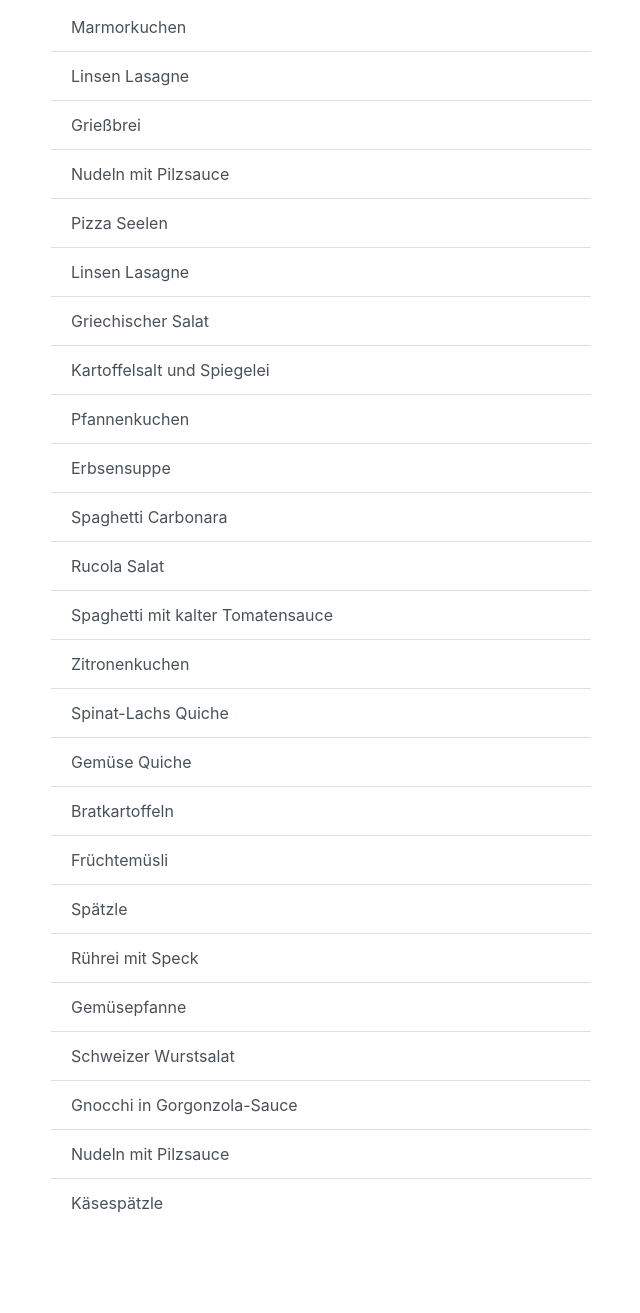
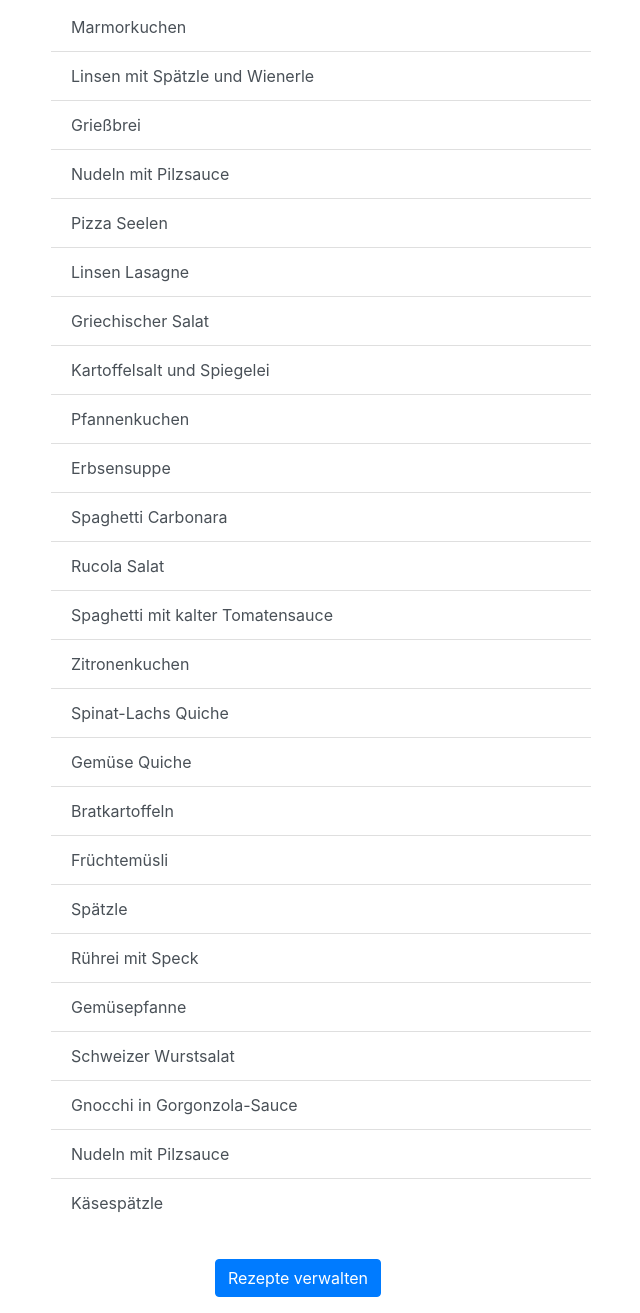
Before and after one commit to crelder/recipe-shoppinglist-generator, a plain HTML site: page index.html in a window 1280 px wide. Shown: the part 13-1326 px from the top of the page, without its empty margins (319-959 px from the left). Before the commit the page ends 1256 px from the top, so only its background shows below. Drawn offline with nearby package versions, Linux system fonts and the light colour scheme; some packages are replaced by stand-ins of ours; a script that the page names is missing.

Commit message:
Nachbesserung Rezepte

```diff
--- a/index.html
+++ b/index.html
@@ -21,7 +21,7 @@
                   </ul>
                </div>
             </div>
-            <div class="row containter justify-content-center" v-if="shoppingList.length > 0">
+            <div class="row container justify-content-center" v-if="shoppingList.length > 0">
                <div class="col-md-6 text-center mt-3">
                   <button type="button" class="btn btn-primary mr-3 mt-3"
                      v-clipboard:copy="clipboardShoppingList"
@@ -36,6 +36,16 @@
                         </div>
 
             </div>
+            <div class="row container justify-content-center">
+                  <div class="col-md-6 text-center mt-3">
+                        <button class="btn btn-primary mr-3 mt-3">
+                              Rezepte verwalten
+                              <!-- Hier soll dann ein Modal geöffnet werden, wo ich das hinzufügen kann.
+                                    Alternativ ein neues View mit Vuex. -->
+                        </button>
+                  </div>
+            </div>
+
          </div>
       </div>
       <script src="./recipes.js"></script>
--- a/recipes.json
+++ b/recipes.json
@@ -850,7 +850,7 @@
       }
     ],
     "comment":
-      "Pilze anbraten. Zwiebeln dazu. Sahne dazu. Mit Salz, Chili, Knoblauch und Petersilie abschmecken."
+      "Pilze anbraten (Marcela: die Pilze richitg kräftig und lange anbraten, sodass sie schön knusprig sind.) Zwiebeln dazu. Sahne dazu. Mit Salz (vieeel Salz), Chili, Knoblauch und Petersilie abschmecken."
   },
   {
     "recipeName": "Nudeln mit Pilzsauce",
@@ -951,7 +951,7 @@
       "Soße und Gnocchi sollten möglichst gleichzeitig fertig werden. Für die Soße: Den Gorgonzola in Würfel schneiden und mit der Sahne und der Milch im Topf schmelzen lassen, stetig rühren. Die sehr fein gehackte Petersilie dazugeben. Knoblauch schälen und durch die Knoblauchpresse dazu drücken. Die Sauce mit Salz und Pfeffer abschmecken und sofort mit den Gnocchi servieren."
   },
   {
-    "recipeName": "Linsen Lasagne",
+    "recipeName": "Linsen mit Spätzle und Wienerle",
     "ingredients": [
 
       {
```
